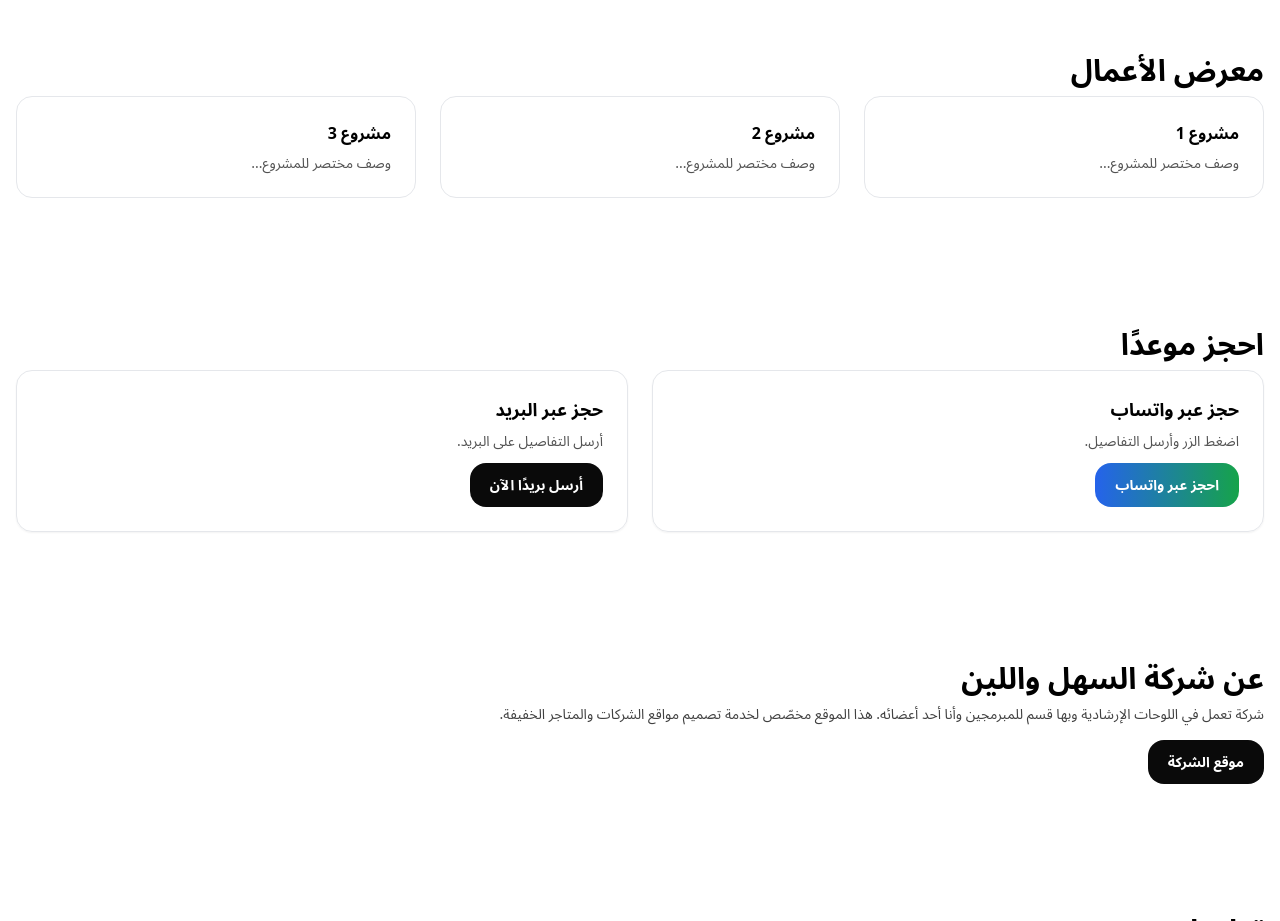
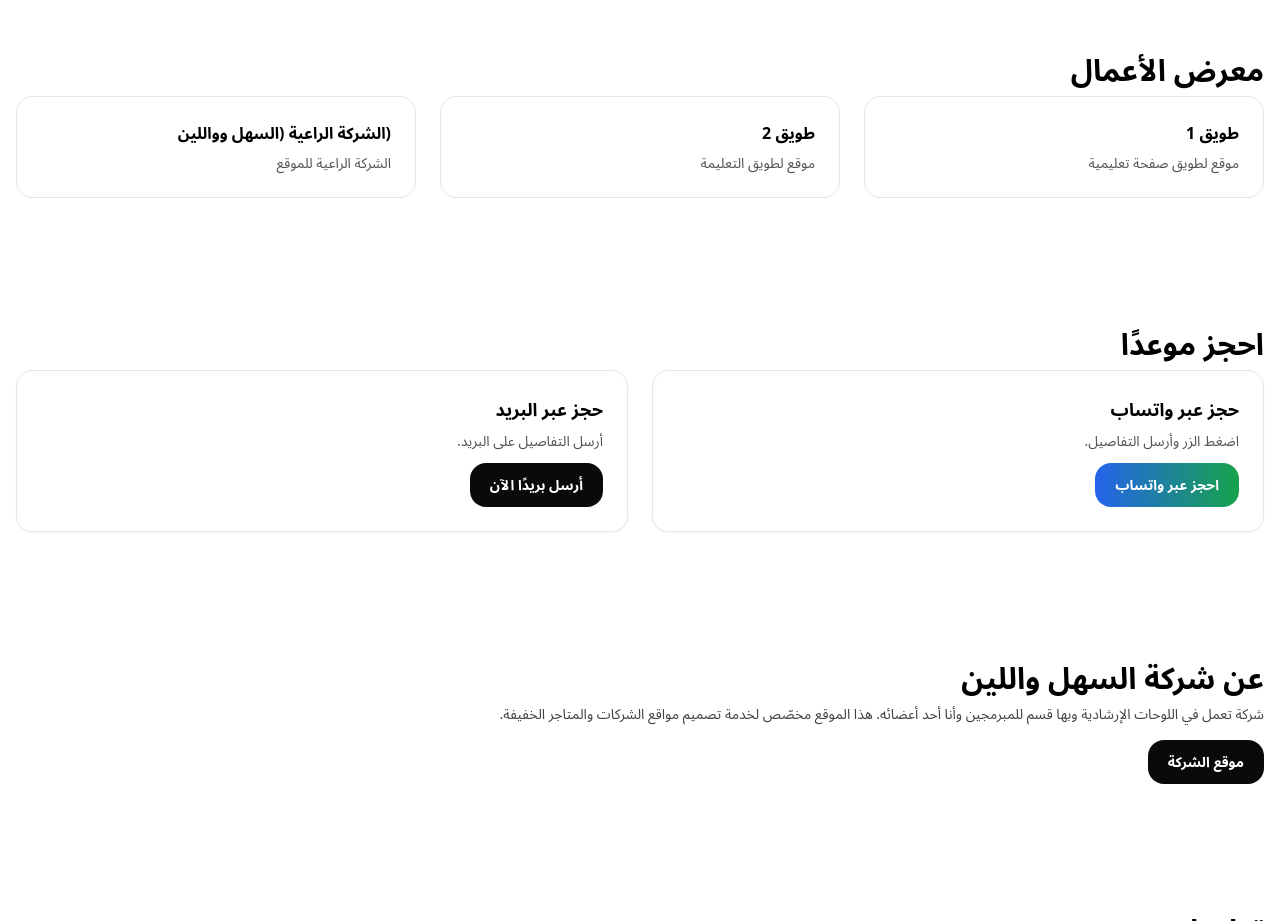
Before and after one commit to mkam339/mkam339-, a plain HTML site: page index.html in a window 1280 px wide. Shown: the part 1280-2201 px from the top of the page. Drawn offline with nearby package versions, Linux system fonts and the light colour scheme.

Commit message:
Update index.html

```diff
--- a/index.html
+++ b/index.html
@@ -120,17 +120,17 @@
     <div class="mx-auto max-w-7xl px-4">
       <h2 class="text-3xl font-extrabold mb-2">معرض الأعمال</h2>
       <div class="grid gap-6 md:grid-cols-3">
-        <a href="#" class="rounded-2xl border p-6 hover:bg-neutral-50">
-          <div class="text-black font-extrabold mb-2">مشروع 1</div>
-          <div class="text-sm text-neutral-600">وصف مختصر للمشروع...</div>
+        <a href="https://mkam339.github.io/tawiq/#" class="rounded-2xl border p-6 hover:bg-neutral-50">
+          <div class="text-black font-extrabold mb-2">طويق 1</div>
+          <div class="text-sm text-neutral-600">موقع لطويق صفحة تعليمية</div>
         </a>
-        <a href="#" class="rounded-2xl border p-6 hover:bg-neutral-50">
-          <div class="text-black font-extrabold mb-2">مشروع 2</div>
-          <div class="text-sm text-neutral-600">وصف مختصر للمشروع...</div>
+        <a href="https://mkam339.github.io/-/?#portfolio" class="rounded-2xl border p-6 hover:bg-neutral-50">
+          <div class="text-black font-extrabold mb-2">طويق 2</div>
+          <div class="text-sm text-neutral-600">  موقع لطويق التعليمة </div>
         </a>
-        <a href="#" class="rounded-2xl border p-6 hover:bg-neutral-50">
-          <div class="text-black font-extrabold mb-2">مشروع 3</div>
-          <div class="text-sm text-neutral-600">وصف مختصر للمشروع...</div>
+        <a href="https://mkam339.github.io/Alsahl-and-layn/#web" class="rounded-2xl border p-6 hover:bg-neutral-50">
+          <div class="text-black font-extrabold mb-2"> (الشركة الراعية (السهل وواللين</div>
+          <div class="text-sm text-neutral-600">  الشركة الراعية للموقع </div>
         </a>
       </div>
     </div>
```
